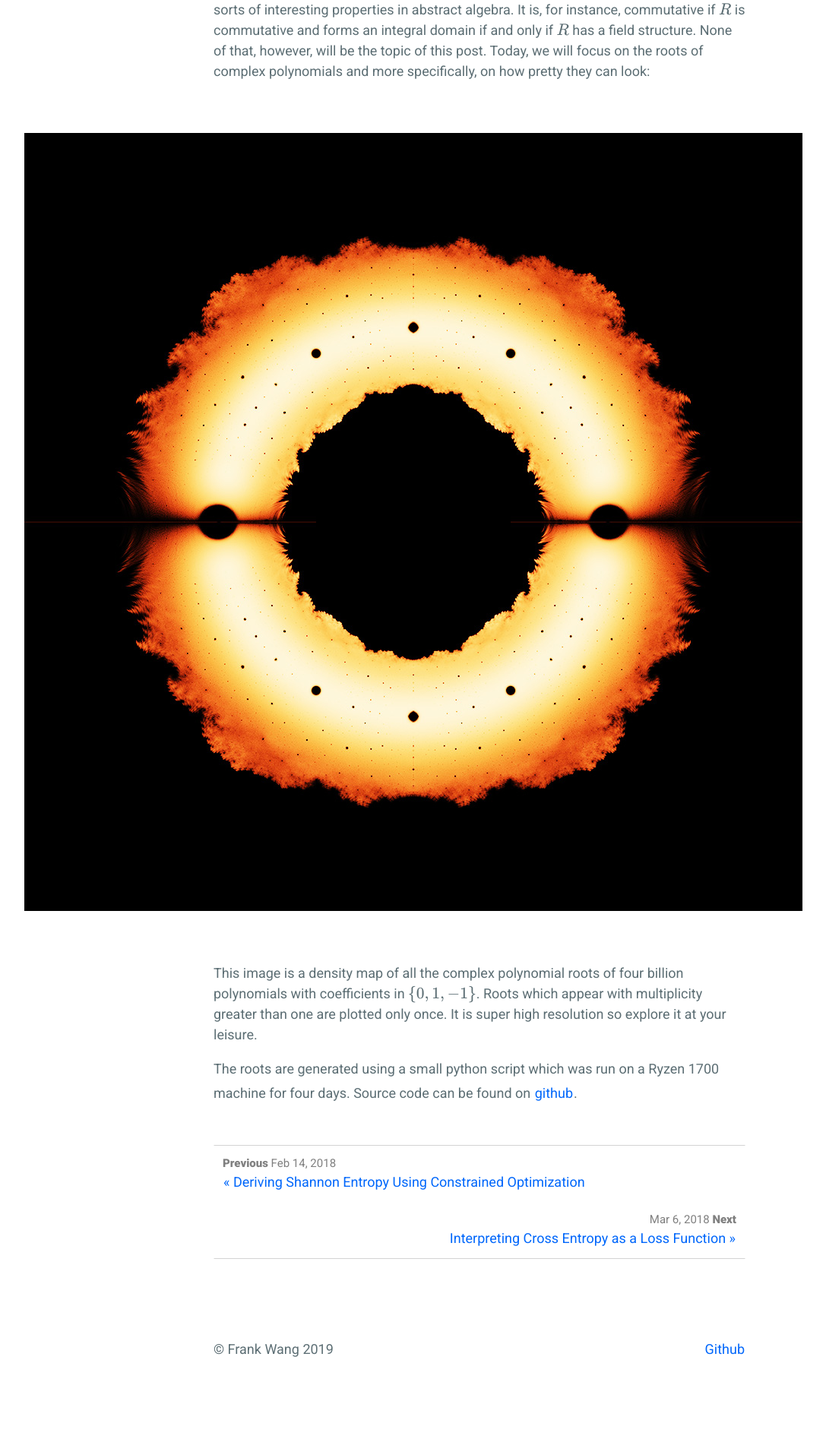
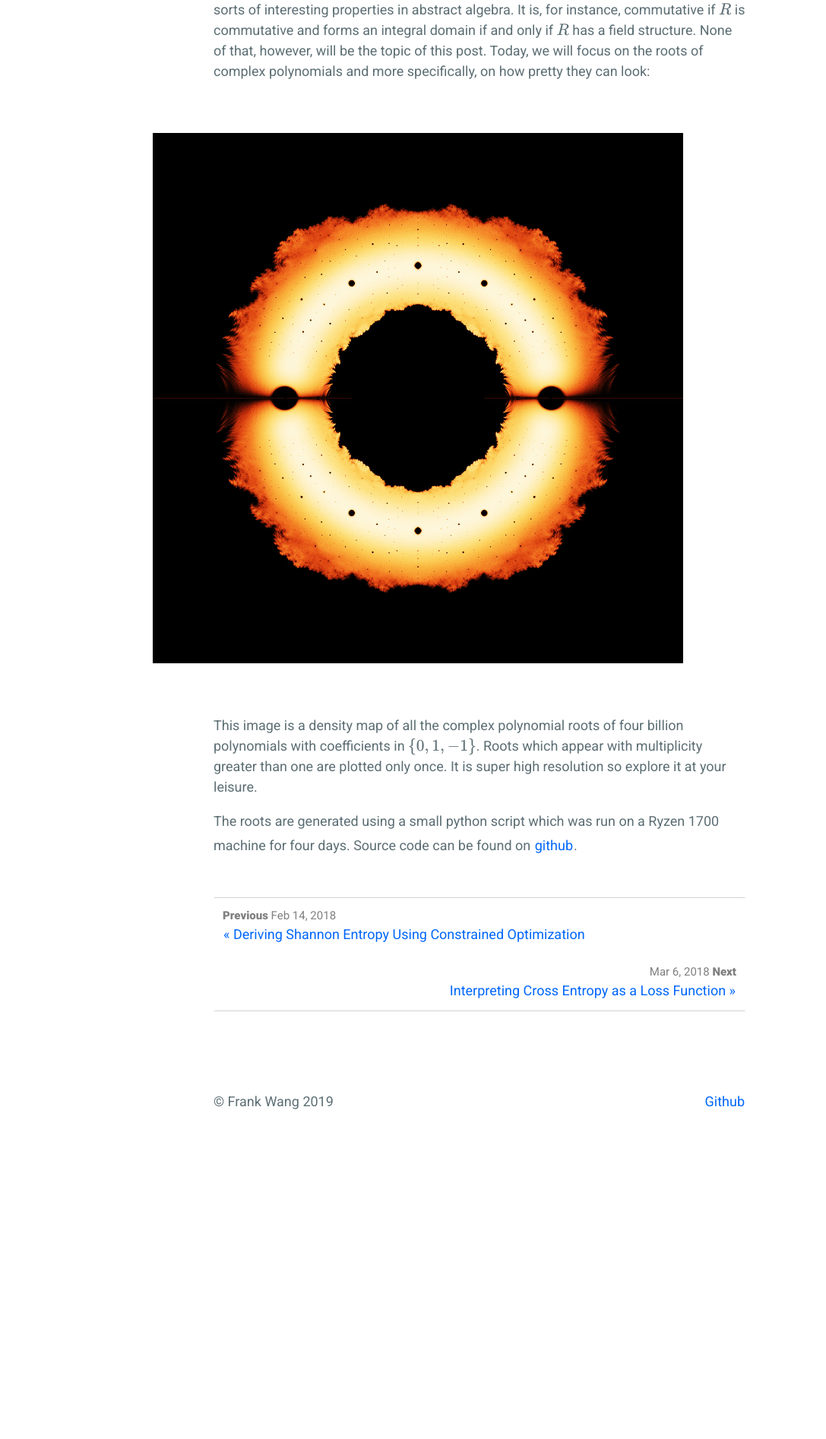
Before and after one commit to frankwang95/frankwang95.github.io, a Jekyll site: the page built from _posts/2018-02-17-polynomial-roots-are-beautiful.md, in a window 1280 px wide. Shown: the part 697-2591 px from the top of the page at 76% size, without its empty margins (9-1096 px from the left). Built offline with Jekyll 4.4.1, drawn with Linux system fonts in a browser that asks for light colours; formulas are drawn with MathJax 3; after the commit the page ends 2265 px from its top, so only the background shows below that.

Commit message:
Fixed problem with large image.

```diff
--- a/_posts/2018-02-17-polynomial-roots-are-beautiful.md
+++ b/_posts/2018-02-17-polynomial-roots-are-beautiful.md
@@ -14,7 +14,7 @@ for arbitrary integer $$n$$ and field elements $$a_k \in R$$. Besides being an r
 <br>
 <p align="center">
   <a href="https://frankwang95.github.io/assets/polynomial_roots_full.jpg" class="no-hov">
-  <img style="max-width: 1200px; margin: 0 0 0 -250px;" src="https://frankwang95.github.io/assets/polynomial_roots.jpg">
+  <img style="max-width: 1024; margin: 0 0 0 -162px;" src="https://frankwang95.github.io/assets/polynomial_roots.jpg">
   </a>
 </p>
 <br>
```
